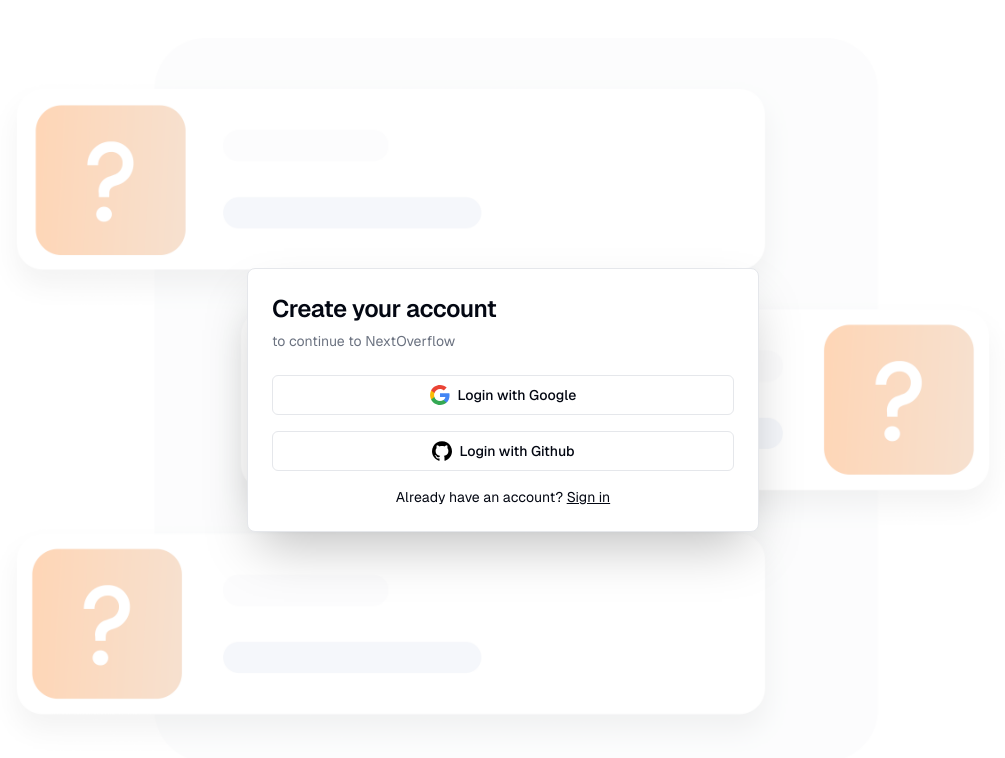
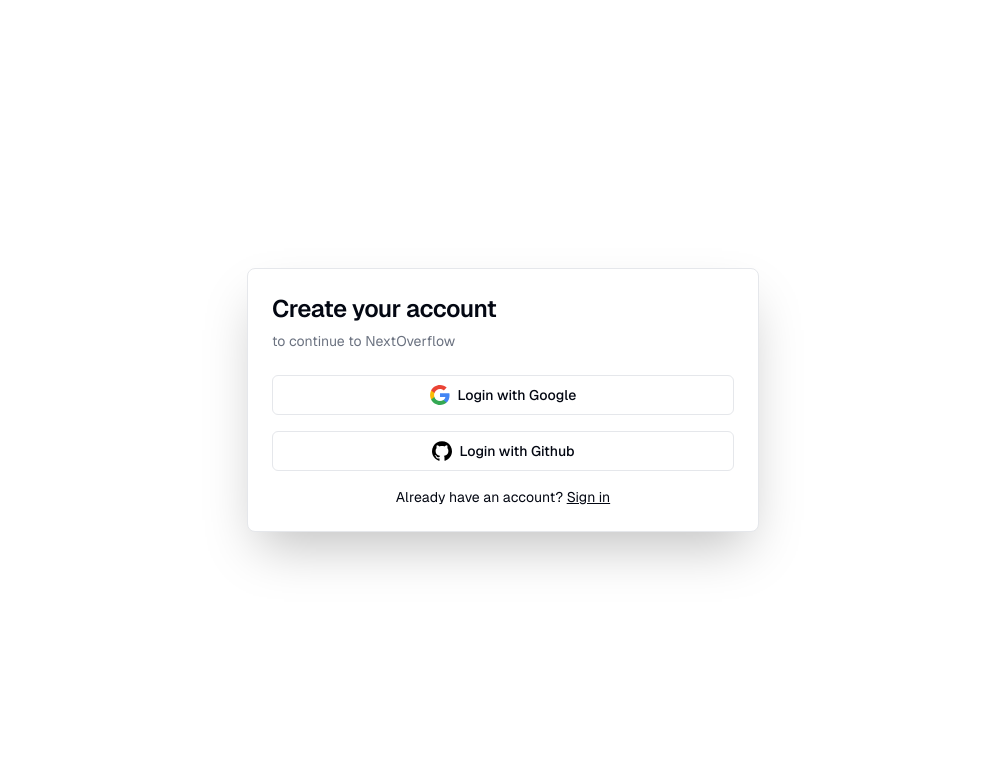
Before and after one commit to fikrirakala/nextoverflow, a Next.js app: page /sign-up in a window 1280 px wide. Shown: the top 758 px of the page, without its empty margins (137-1142 px from the left). Built offline with nearby package versions, Linux system fonts and the light colour scheme.

Commit message:
Refactor auth layout

```diff
--- a/src/app/(auth)/layout.tsx
+++ b/src/app/(auth)/layout.tsx
@@ -4,7 +4,7 @@ export default function AuthLayout({
   children: React.ReactNode;
 }>) {
   return (
-    <main className="flex min-h-screen items-center justify-center bg-background bg-[url('/images/auth-light.png')] bg-cover bg-center bg-no-repeat px-4 py-10 dark:bg-[url('/images/auth-dark.png')]">
+    <main className="flex min-h-screen items-center justify-center bg-background px-4 py-10">
       {children}
     </main>
   );
```
